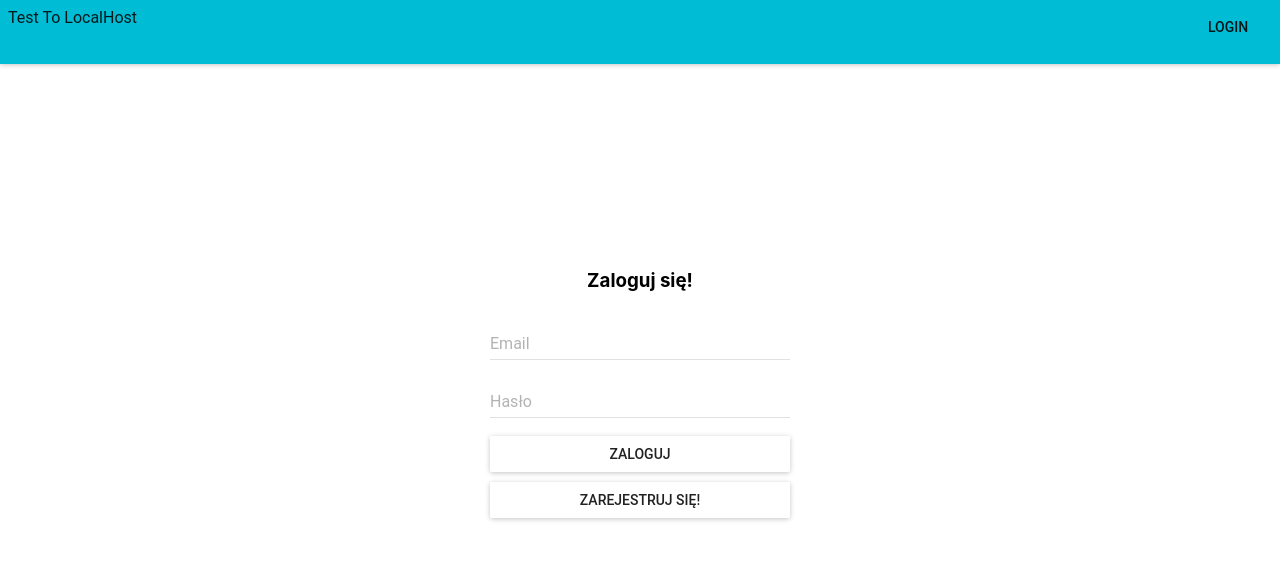
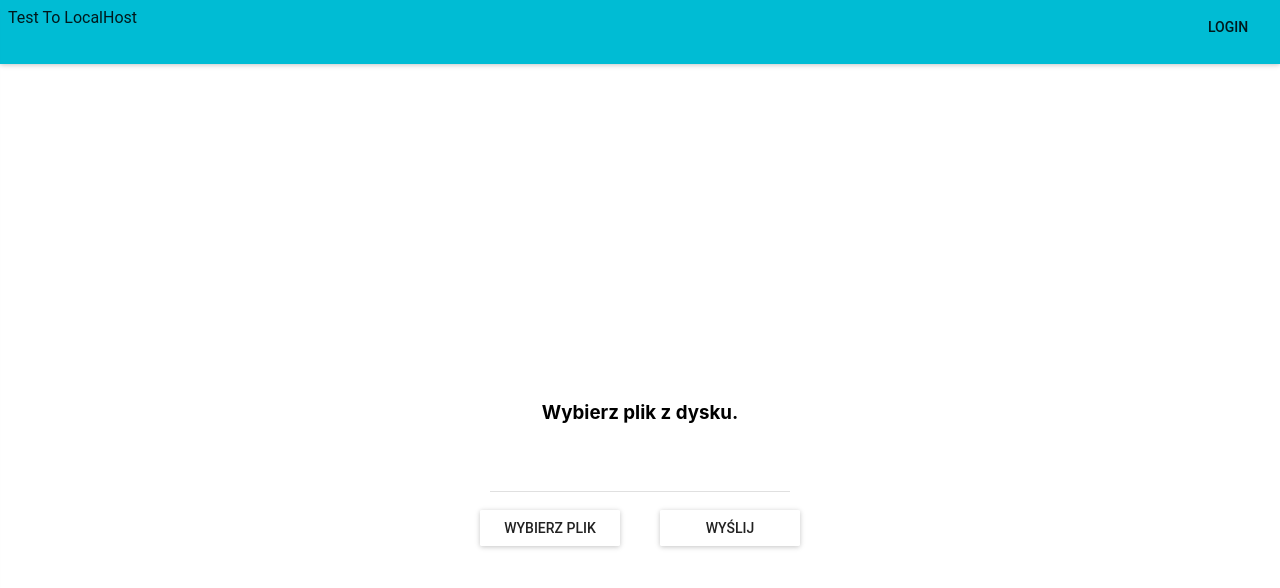
Before and after one commit to KrystianPietron/localhost-test, a React (Create React App) app: page / in a window 1280 px wide. Shown: the top 588 px of the page. Built offline with nearby package versions, Linux system fonts and the light colour scheme.

Commit message:
add Upload view

```diff
--- a/src/App.js
+++ b/src/App.js
@@ -5,6 +5,7 @@ import Auth from './components/Auth';
 import { connect } from 'react-redux'
 import Header from './components/Heder'
 import Register from './components/Register';
+import Upload from './components/Upload';
 
 const App = (props) => (
   <div>
@@ -13,7 +14,7 @@ const App = (props) => (
       props.isLogged ?
         <Header />
         :
-        <Auth />
+        <Upload />
     }
   </div>
 )
--- /dev/null
+++ b/src/components/Upload/Upload.css
@@ -0,0 +1,14 @@
+.Upload__section{
+    display: flex;
+    flex-direction: column;
+    align-items: center;
+    justify-content: center;
+    height: 100vh;
+}
+
+.Upload__section-div{
+    display: flex;
+    flex-direction: row;
+    align-items: center;
+    justify-items: center;
+}
--- /dev/null
+++ b/src/components/Upload/Upload.js
@@ -0,0 +1,42 @@
+import React from 'react'
+import TextField from 'material-ui/TextField';
+import RaisedButton from 'material-ui/RaisedButton';
+import './Upload.css'
+
+const style = {
+    text: {
+        width: "300px",
+        margin: "10px 20px 0 20px"
+    },
+    button: {
+        width: "140px",
+        margin: "10px 20px 0 20px"
+    },
+}
+const Upload = props => (
+    <section
+        className="Upload__section"
+    >
+
+        <h3>
+            Wybierz plik z dysku.
+        </h3>
+        <TextField
+            style={style.text}
+        />
+        <div
+            className="Upload__section-div"
+        >
+            <RaisedButton
+                style={style.button}
+                label="Wybierz plik"
+            />
+            <RaisedButton
+                style={style.button}
+                label="Wyślij"
+            />
+        </div>
+    </section>
+)
+
+export default Upload
```
